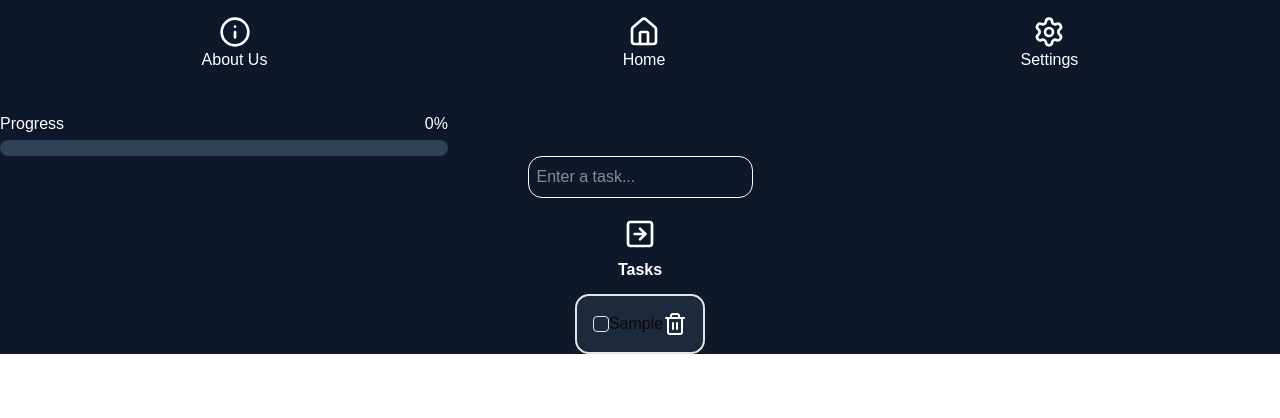
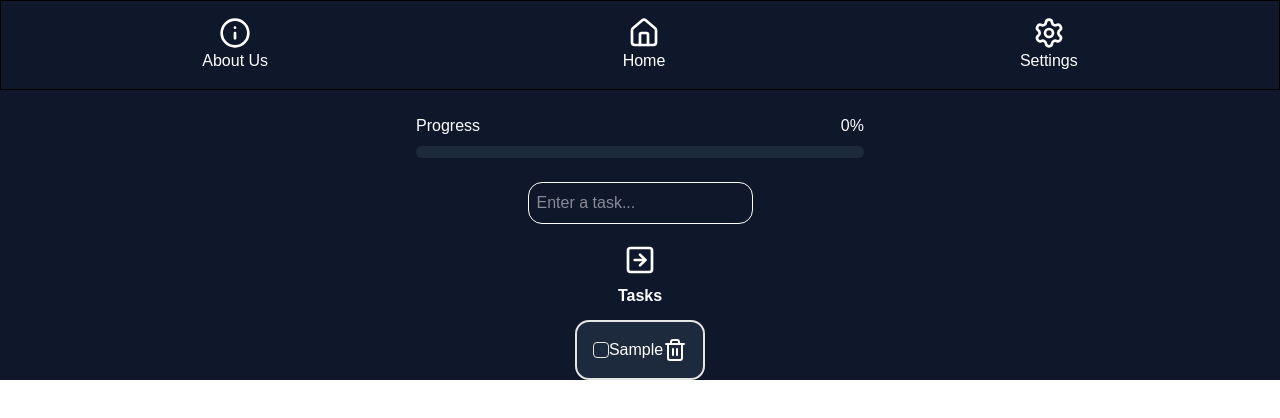
Before and after one commit to marvinfpl/todolist, a React (Vite) app: page / in a window 1280 px wide. Both pictures are taken after typing "Sample" into the empty fields and a click on the button 640 px from the left and 234 px from the top of the page. Shown: the top 418 px of the page. Built offline with nearby package versions, Linux system fonts and the light colour scheme.

Commit message:
final progress bar

```diff
--- a/src/components/Navbar.tsx
+++ b/src/components/Navbar.tsx
@@ -2,8 +2,9 @@ import {House, Settings, Info} from "lucide-react"
 import {Link} from "react-router-dom"
 
 export default function Navbar() {
+    /* ajouter thickness à la barre*/
     return (
-        <nav className="flex justify-around px-6 py-4 bg-slate-900 text-white">
+        <nav className="flex justify-around px-6 py-4 bg-slate-900 text-white border border-black">
                 <Link to='/about' className="flex flex-col items-center">
                     <Info size={32}/>
                     <span>About Us</span>
--- a/src/components/Progress.tsx
+++ b/src/components/Progress.tsx
@@ -3,16 +3,15 @@ type Props = {
 }
 
 export default function ProgressBar({percent}: Props) {
-    const color  = percent < 30 ? "bg-red-500" : percent < 70 ? "bg-yellow-500" : "bg-green-500";
     return (
         <div className="w-full max-w-md">
-            <div className="flex justify-between mb-1 text-white">
+            <div className="flex justify-between mb-1 text-white mb-2">
                 <span>Progress</span>
                 <span>{percent}%</span>
             </div>
 
-            <div className="w-full h-4 bg-slate-700 rounded-full">
-                <div className={`h-4 bg-green-500 rounded-full transition-all duration-300 ${color}`} style={{width: `${percent}%`}}/>
+            <div className="w-full h-3 bg-slate-800 rounded-full overflow-hidden transition-all duration-300 hover:scale-102">
+                <div className="h-full bg-gradient-to-r from-blue-500 to-cyan-400 transition-all duration-500 ease-out shadow-lg shadow-blue-500/30 rounded-full" style={{width: `${percent}%`}}/>
             </div>
         </div>
     )
--- a/src/components/Task.tsx
+++ b/src/components/Task.tsx
@@ -24,7 +24,7 @@ export default function Tasks({ tasks, removeTask, toggleTask}: Props) {
               <Checkbox checked={task.done} onCheckedChange={() => toggleTask(task.name)} className="animation hover:scale-120"/>
             </div>
             <div className="flex-1 flex justify-center">
-              <span className={`${task.done ? "line-through text-gray-400" : ""}`}>{task.name}</span>
+              <span className={`${task.done ? "line-through text-gray-400" : "text-white"}`}>{task.name}</span>
             </div>
             <div className="flex-1 flex justify-end animation hover:scale-110">
               <button onClick={() => removeTask(task.name)}>
--- a/src/pages/Home.tsx
+++ b/src/pages/Home.tsx
@@ -52,8 +52,9 @@ export default function Home() {
         <div className="bg-slate-900">
             <Navbar/>
             <br />
-            <ProgressBar percent={percent}/>
             <div className="flex flex-col items-center justify-center">
+                <ProgressBar percent={percent}/>
+                <br />
                 <form onSubmit={(e) => {
                     e.preventDefault()
                     addTask()
```
